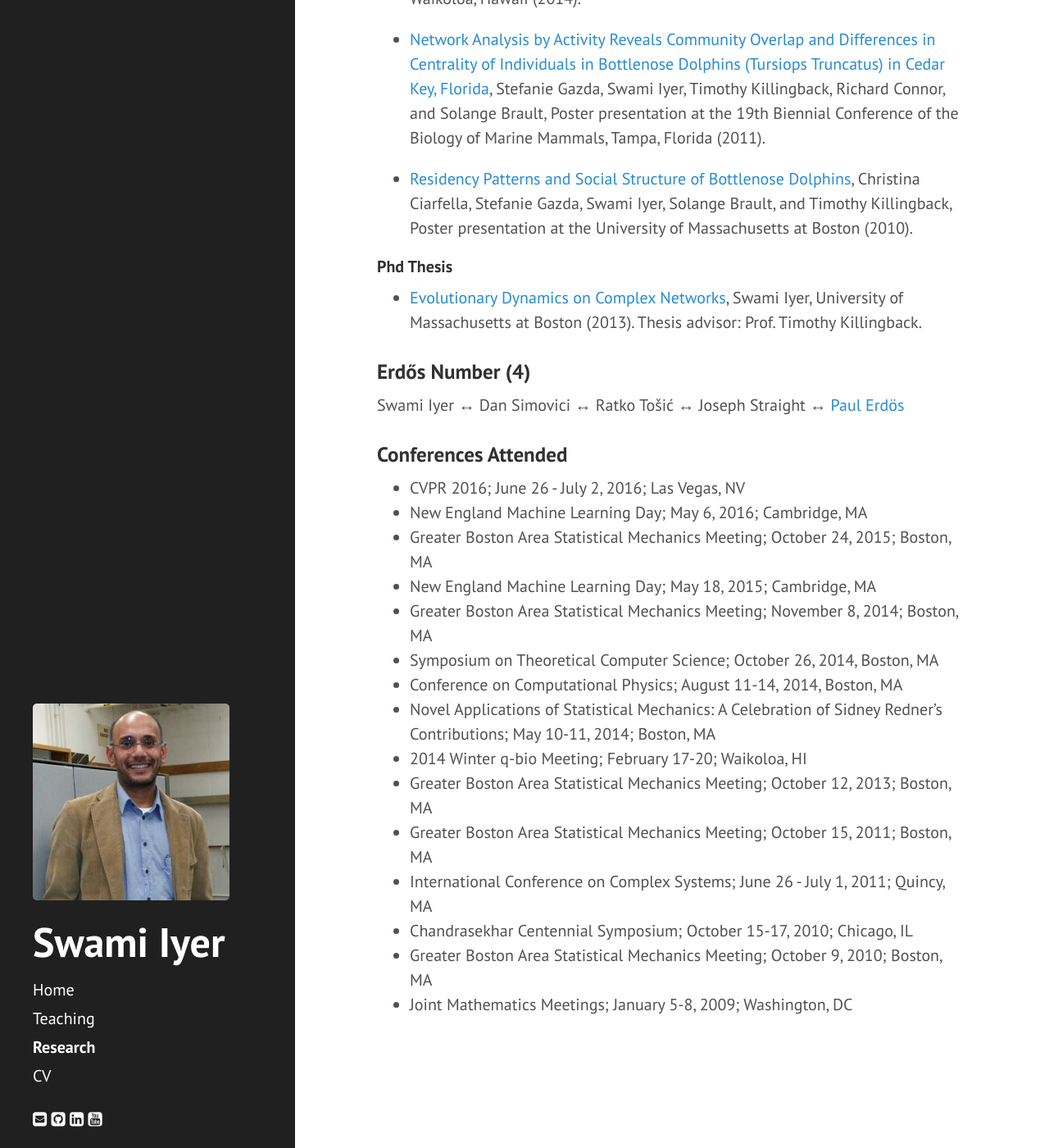
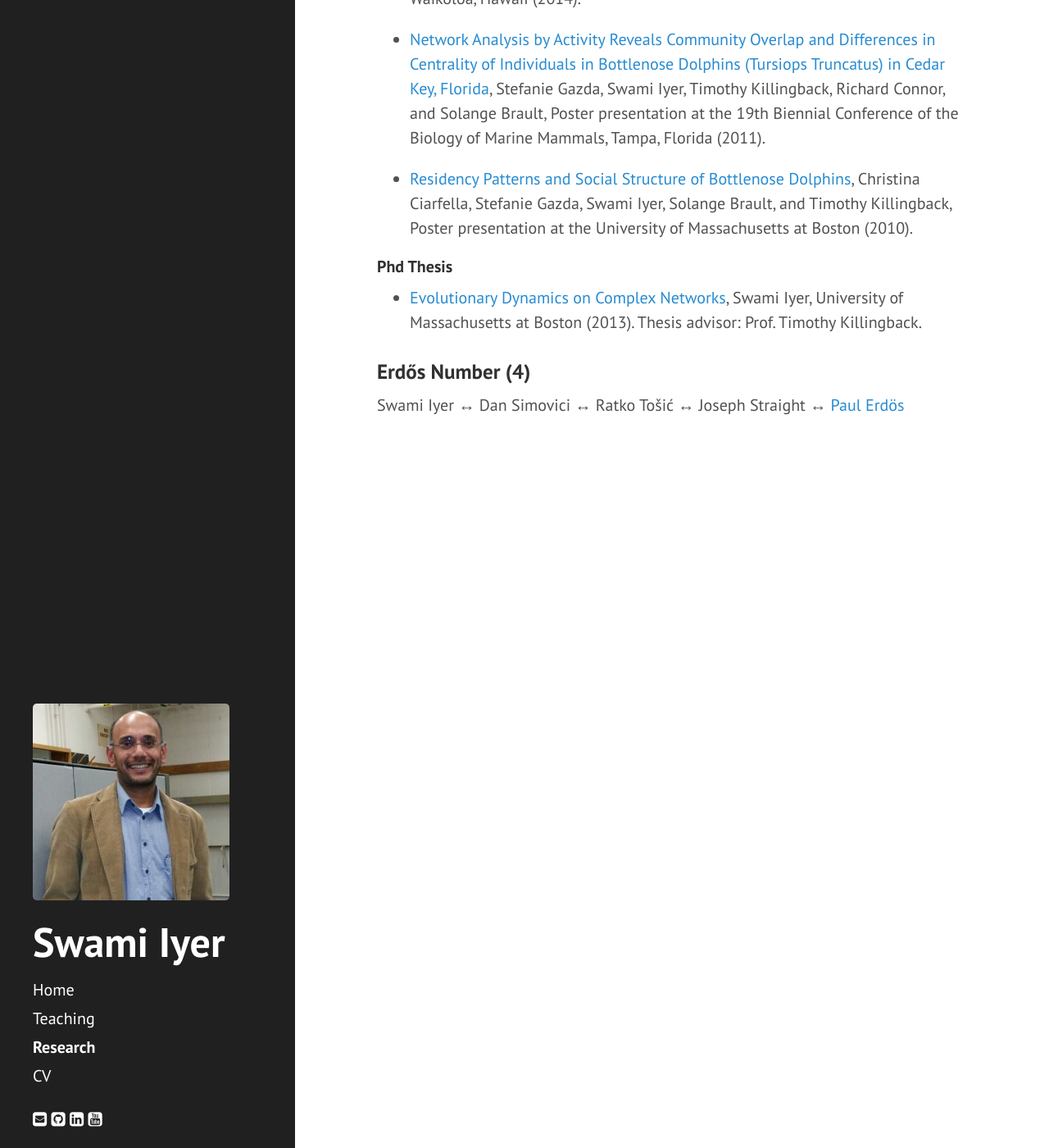
Before and after one commit to swamiiyer/swamiiyer.github.io, a Jekyll site: the page built from _pages/research.md, in a window 1280 px wide and 1400 px high, scrolled down 1843 px. Shown: the whole window at 82% size. Built offline with Jekyll 4.4.1, drawn with Linux system fonts in a browser that asks for light colours; nearby versions of some CDN libraries.

Commit message:
removed conferences part

```diff
--- a/_pages/research.md
+++ b/_pages/research.md
@@ -56,21 +56,3 @@ Dan Simovici &harr;
 Ratko Tošić &harr;
 Joseph Straight &harr;
 [Paul Erd&ouml;s](http://en.wikipedia.org/wiki/Paul_Erd%C5%91s)
-
-### Conferences Attended
-
-- CVPR 2016; June 26 - July 2, 2016; Las Vegas, NV
-- New England Machine Learning Day; May 6, 2016; Cambridge, MA
-- Greater Boston Area Statistical Mechanics Meeting; October 24, 2015; Boston, MA
-- New England Machine Learning Day; May 18, 2015; Cambridge, MA
-- Greater Boston Area Statistical Mechanics Meeting; November 8, 2014; Boston, MA
-- Symposium on Theoretical Computer Science; October 26, 2014, Boston, MA
-- Conference on Computational Physics; August 11-14, 2014, Boston, MA
-- Novel Applications of Statistical Mechanics: A Celebration of Sidney Redner's Contributions; May 10-11, 2014; Boston, MA
-- 2014 Winter q-bio Meeting; February 17-20; Waikoloa, HI
-- Greater Boston Area Statistical Mechanics Meeting; October 12, 2013; Boston, MA
-- Greater Boston Area Statistical Mechanics Meeting; October 15, 2011; Boston, MA
-- International Conference on Complex Systems; June 26 - July 1, 2011; Quincy, MA
-- Chandrasekhar Centennial Symposium; October 15-17, 2010; Chicago, IL
-- Greater Boston Area Statistical Mechanics Meeting; October 9, 2010; Boston, MA
-- Joint Mathematics Meetings; January 5-8, 2009; Washington, DC
```
